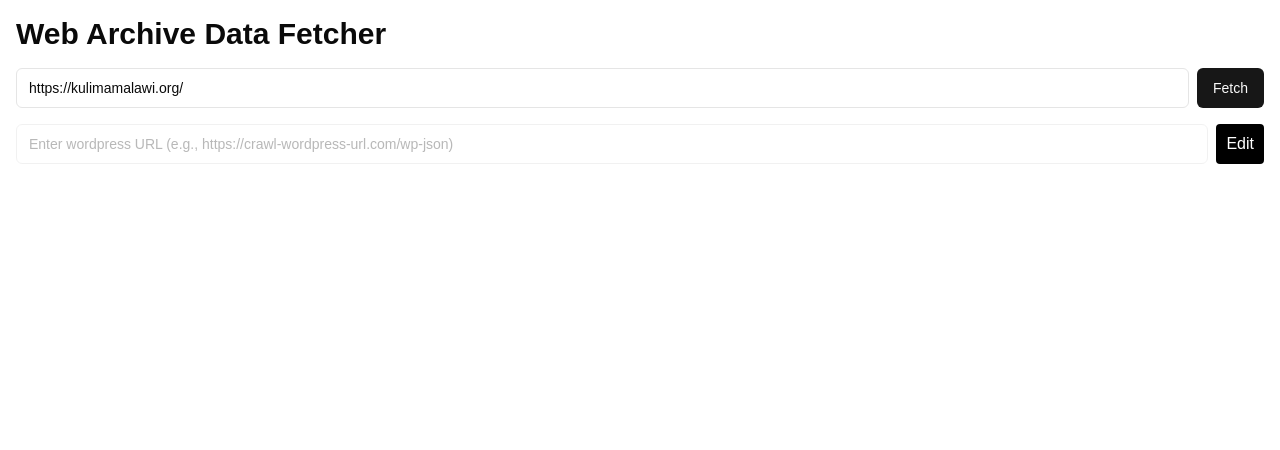
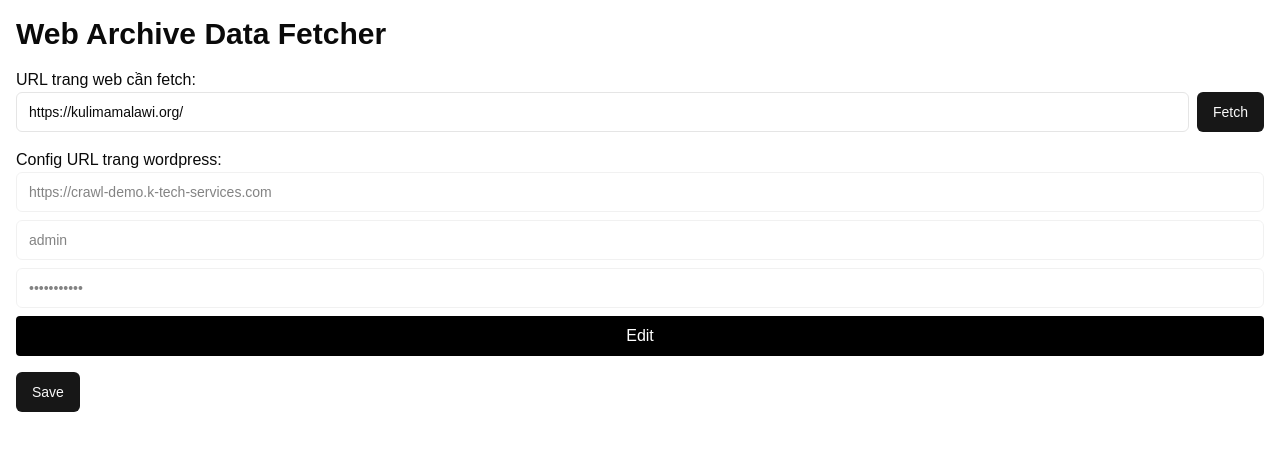
Before and after one commit to mjm-ktech/clone_web, a Next.js app: page / in a window 1280 px wide. Shown: the top 450 px of the page. Built offline with nearby package versions, Linux system fonts and the light colour scheme.

Commit message:
fix error

```diff
--- a/package.json
+++ b/package.json
@@ -22,7 +22,8 @@
     "react-hot-toast": "^2.4.1",
     "tailwind-merge": "^2.5.5",
     "tailwindcss-animate": "^1.0.7",
-    "wpapi": "^1.2.2"
+    "wpapi": "^1.2.2",
+    "zustand": "^5.0.2"
   },
   "devDependencies": {
     "@eslint/eslintrc": "^3",
--- a/src/app/actions/wpapi.ts
+++ b/src/app/actions/wpapi.ts
@@ -1,3 +1,4 @@
+import { convertTitleToSlug } from "@/utils/convertTitleToSlug";
 import axios from "axios";
 
 // Tạo bài viết mới
@@ -5,32 +6,38 @@ export async function createWordpress(
   title: string,
   htmlContent: string,
   isCreatePost: boolean,
-  wpUrl: string,
+  wpInfo: { wpUrl: string; username: string; password: string },
   categories?: string[]
 ) {
+  const { wpUrl, username: wpUsername, password: wpPassword } = wpInfo;
+
   if (!wpUrl) {
     throw new Error("Vui lòng nhập URL trên trang web");
   }
 
   // Kiểm tra cấu trúc URL
-  const wpUrlPattern = /^https?:\/\/[^/]+\/wp-json$/;
+  const wpUrlPattern = /^https?:\/\/[^/]+\/?$/;
   if (!wpUrlPattern.test(wpUrl)) {
     throw new Error(
-      "URL không hợp lệ. Vui lòng nhập URL có dạng https://your-url.com/wp-json"
+      "URL không hợp lệ. Vui lòng nhập URL có dạng https://your-url.com"
     );
   }
 
-  const loginUrl = `${wpUrl}/jwt-auth/v1/token`;
-  const pageEndPoint = `${wpUrl}/wp/v2/pages`;
-  const postEndPoint = `${wpUrl}/wp/v2/posts`;
-  const categoryEndPoint = `${wpUrl}/wp/v2/categories`;
+  const loginUrl = `${wpUrl}/wp-json/jwt-auth/v1/token`;
+  const pageEndPoint = `${wpUrl}/wp-json/wp/v2/pages`;
+  const postEndPoint = `${wpUrl}/wp-json/wp/v2/posts`;
+  const categoryEndPoint = `${wpUrl}/wp-json/wp/v2/categories`;
 
   const endpoint = isCreatePost ? postEndPoint : pageEndPoint;
 
-  const loginResponse = await axios.post(loginUrl, {
-    username: "admin",
-    password: "@ktech@1903",
-  });
+  const loginResponse = await axios
+    .post(loginUrl, {
+      username: wpUsername,
+      password: wpPassword,
+    })
+    .catch(() => {
+      throw new Error(`Login failed`);
+    });
 
   const token = loginResponse.data.token;
   console.log("Token nhận được:", token);
@@ -86,6 +93,7 @@ export async function createWordpress(
         content: htmlContent,
         status: "publish", // 'draft' nếu chưa muốn công khai
         categories: categoryIds,
+        slug: convertTitleToSlug(title),
       },
       {
         headers: {
--- a/src/app/page.tsx
+++ b/src/app/page.tsx
@@ -5,12 +5,13 @@ import { fetchWebArchiveAction } from "./actions/fetchWebArchieveAction";
 import {
   WebArchiveData,
   GroupedWebArchiveData,
-  groupDataByYear,
 } from "@/utils/fetchWebArchieveData";
 import { WebArchiveTable } from "@/components/WebArchiveTable";
 import { Button } from "@/components/ui/button";
 import { Input } from "@/components/ui/input";
 import toast from "react-hot-toast";
+import { useWpStore } from "@/store/wp";
+import { groupDataByYear } from "@/utils/groupDataByYear";
 
 export default function Home() {
   const [webArchiveData, setWebArchiveData] = useState<{
@@ -21,8 +22,11 @@ export default function Home() {
   const [isLoading, setIsLoading] = useState(false);
   const [error, setError] = useState<string | null>(null);
 
-  const [wpUrl, setWpUrl] = useState("");
   const [isEditWpUrl, setIsEditWpUrl] = useState(false);
+
+  const updateWpInfo = useWpStore((state) => state.updateWpInfo);
+
+  const wpdata = useWpStore((state) => state);
 
   const handleSubmit = async (e: React.FormEvent<HTMLFormElement>) => {
     e.preventDefault();
@@ -52,31 +56,26 @@ export default function Home() {
     e.preventDefault();
 
     const formData = new FormData(e.currentTarget);
-    const wpUrl = formData.get("wpUrl") as string;
+    let wpUrl = formData.get("wpUrl") as string;
+    const username = formData.get("username") as string;
+    const password = formData.get("password") as string;
 
-    if (!wpUrl) {
-      console.log(
-        "🚀 ~ file: page.tsx:61 ~ handleSaveWpUrl ~ Vui lòng nhập URL trên trang web:'",
-        "Vui lòng nhập URL trên trang web"
-      );
-      toast.error("Vui lòng nhập URL trên trang web");
+    if (!wpUrl || !username || !password) {
+      toast.error("Vui lòng nhập đầy đủ thông tin trang wordpress");
       return;
     }
 
     // Kiểm tra cấu trúc URL
-    const wpUrlPattern = /^https?:\/\/[^/]+\/wp-json$/;
+    const wpUrlPattern = /^https?:\/\/[^/]+\/?$/;
     if (!wpUrlPattern.test(wpUrl)) {
-      console.log(
-        "🚀 ~ file: page.tsx:66 ~ handleSaveWpUrl ~ !wpUrlPattern.test(wpUrl):",
-        !wpUrlPattern.test(wpUrl)
-      );
       toast.error(
-        "URL không hợp lệ. Vui lòng nhập URL có dạng https://your-url.com/wp-json"
+        "URL không hợp lệ. Vui lòng nhập URL có dạng https://your-url.com"
       );
       return;
     }
+    wpUrl = wpUrl.replace(/\/$/, "");
 
-    setWpUrl(wpUrl);
+    updateWpInfo(wpUrl, username, password);
 
     setIsEditWpUrl(false);
   };
@@ -84,6 +83,7 @@ export default function Home() {
   return (
     <main className="min-h-screen bg-background p-4">
       <h1 className="text-3xl font-bold mb-4">Web Archive Data Fetcher</h1>
+      <label htmlFor="url">URL trang web cần fetch:</label>
       <form onSubmit={handleSubmit} className="mb-4 flex gap-2">
         <Input
           type="url"
@@ -98,13 +98,36 @@ export default function Home() {
           {isLoading ? "Fetching..." : "Fetch"}
         </Button>
       </form>
-      <form onSubmit={handleSaveWpUrl} className="mb-4 flex gap-2">
+      <label htmlFor="url">Config URL trang wordpress:</label>
+      <form onSubmit={handleSaveWpUrl} className="mb-4 flex flex-col gap-2">
         <Input
           type="wpUrl"
           name="wpUrl"
+          defaultValue={wpdata.wpUrl}
+          // onChange={(e) => setWpUrl(e.target.value)}
+          placeholder="Enter wordpress URL (e.g., https://crawl-wordpress-url.com/wp-json)"
+          required
+          className="flex-grow"
+          disabled={!isEditWpUrl}
+        />
+        <Input
+          type="username"
+          name="username"
+          defaultValue={wpdata.username}
           // value={wpUrl}
           // onChange={(e) => setWpUrl(e.target.value)}
-          placeholder="Enter wordpress URL (e.g., https://crawl-wordpress-url.com/wp-json)"
+          placeholder="Enter wordpress username"
+          required
+          className="flex-grow"
+          disabled={!isEditWpUrl}
+        />
+        <Input
+          type="password"
+          name="password"
+          defaultValue={wpdata.password}
+          // value={wpUrl}
+          // onChange={(e) => setWpUrl(e.target.value)}
+          placeholder="Enter wordpress password"
           required
           className="flex-grow"
           disabled={!isEditWpUrl}
@@ -113,7 +136,7 @@ export default function Home() {
           onClick={() => setIsEditWpUrl(true)}
           className={`${
             isEditWpUrl && "hidden"
-          } h-[2.5rem] px-[10px] bg-black text-white cursor-pointer rounded-sm leading-[2.5rem]`}
+          } h-[2.5rem] px-[10px] bg-black text-white cursor-pointer rounded-sm leading-[2.5rem] text-center`}
         >
           Edit
         </div>
@@ -125,12 +148,15 @@ export default function Home() {
           Save
         </Button>
       </form>
+
+      <Button type="submit" onClick={() => console.log(wpdata)}>
+        Save
+      </Button>
       {error && <p className="text-red-500 mb-4">{error}</p>}
       {webArchiveData && (
         <WebArchiveTable
           rawData={webArchiveData.rawData}
           groupedData={webArchiveData.groupedData}
-          wpUrl={wpUrl}
         />
       )}
     </main>
--- a/src/components/WebArchiveTable.tsx
+++ b/src/components/WebArchiveTable.tsx
@@ -20,21 +20,28 @@ import {
 } from "@/components/ui/accordion";
 import { fetchArchivedPageData } from "@/app/actions/fetchWebArchieveAction";
 import toast from "react-hot-toast";
+import { useWpStore } from "@/store/wp";
 
 interface WebArchiveTableProps {
   rawData: WebArchiveData;
   groupedData: GroupedWebArchiveData;
-  wpUrl: string;
 }
 
 export function WebArchiveTable({
   rawData,
   groupedData,
-  wpUrl,
 }: WebArchiveTableProps) {
   const [isModalOpen, setIsModalOpen] = useState(false); // Controls the modal visibility
   const [headers] = rawData;
   const years = Object.keys(groupedData).sort().reverse();
+
+  const { wpUrl, username, password } = useWpStore();
+
+  const wpInfo = {
+    wpUrl,
+    username,
+    password,
+  };
 
   async function handleCloneData(
     original: string,
@@ -50,19 +57,22 @@ export function WebArchiveTable({
     }
 
     // Kiểm tra cấu trúc URL
-    const wpUrlPattern = /^https?:\/\/[^/]+\/wp-json$/;
+    const wpUrlPattern = /^https?:\/\/[^/]+\/?$/;
     if (!wpUrlPattern.test(wpUrl)) {
       toast.error(
-        "URL không hợp lệ. Vui lòng nhập URL có dạng https://your-url.com/wp-json"
+        "URL không hợp lệ. Vui lòng nhập URL có dạng https://your-url.com"
       );
       setIsModalOpen(false);
       return;
     }
 
     // Simulate an API call
-    await fetchArchivedPageData(original, endtimestamp, isCreatePost, wpUrl)
+    await fetchArchivedPageData(original, endtimestamp, isCreatePost, wpInfo)
       .then(() => toast.success("Data cloned successfully!"))
-      .catch((e) => toast.error(e))
+      .catch((e) => {
+        console.log("🚀 ~ file: WebArchiveTable.tsx:73 ~ e:", e);
+        toast.error(e.message);
+      })
       .finally(() => setIsModalOpen(false));
   }
 
--- /dev/null
+++ b/src/store/wp.ts
@@ -0,0 +1,20 @@
+import { create } from "zustand";
+
+type WpStore = {
+  wpUrl: string;
+  username: string;
+  password: string;
+  updateWpInfo: (wpUrl: string, username: string, password: string) => void;
+};
+
+export const useWpStore = create<WpStore>((set) => ({
+  wpUrl: "https://crawl-demo.k-tech-services.com",
+  username: "admin",
+  password: "@ktech@1903",
+  updateWpInfo: (wpUrl: string, username: string, password: string) =>
+    set(() => ({
+      wpUrl: wpUrl,
+      username: username,
+      password: password,
+    })),
+}));
--- /dev/null
+++ b/src/utils/convertTitleToSlug.ts
@@ -0,0 +1,16 @@
+function removeVietnameseTones(str: string): string {
+  return str
+    .normalize("NFD") // Chuẩn hóa chuỗi Unicode
+    .replace(/[\u0300-\u036f]/g, "") // Loại bỏ dấu
+    .replace(/đ/g, "d") // Chuyển ký tự "đ" thành "d"
+    .replace(/Đ/g, "D") // Chuyển ký tự "Đ" thành "D"
+    .replace(/[^a-zA-Z0-9\s-]/g, "") // Loại bỏ ký tự không hợp lệ
+    .replace(/\s+/g, "-") // Thay khoảng trắng bằng dấu gạch ngang
+    .replace(/-+/g, "-") // Loại bỏ dấu gạch ngang lặp lại
+    .toLowerCase() // Chuyển tất cả sang chữ thường
+    .trim(); // Loại bỏ khoảng trắng thừa
+}
+
+export function convertTitleToSlug(title: string): string {
+  return removeVietnameseTones(title);
+}
--- /dev/null
+++ b/src/utils/groupDataByYear.ts
@@ -0,0 +1,21 @@
+export type WebArchiveEntry = [string, string, string, string, string, string];
+
+export interface GroupedWebArchiveData {
+  [year: string]: WebArchiveEntry[];
+}
+export type WebArchiveData = WebArchiveEntry[];
+
+export function groupDataByYear(data: WebArchiveData): GroupedWebArchiveData {
+  const [headers, ...entries] = data;
+  const endTimestampIndex = headers.indexOf("endtimestamp");
+
+  return entries.reduce((acc: GroupedWebArchiveData, entry) => {
+    const year = entry[endTimestampIndex].substring(0, 4);
+
+    if (!acc[year]) {
+      acc[year] = [];
+    }
+    acc[year].push(entry);
+    return acc;
+  }, {});
+}
```
Also changed, not shown: src/app/actions/fetchWebArchieveAction.ts (+8 -13 lines), src/components/ui/table.tsx (+19 -19 lines), src/utils/fetchWebArchieveData.ts (+10 -37 lines), 2 other files (tests, documents, lock files or other folders).
